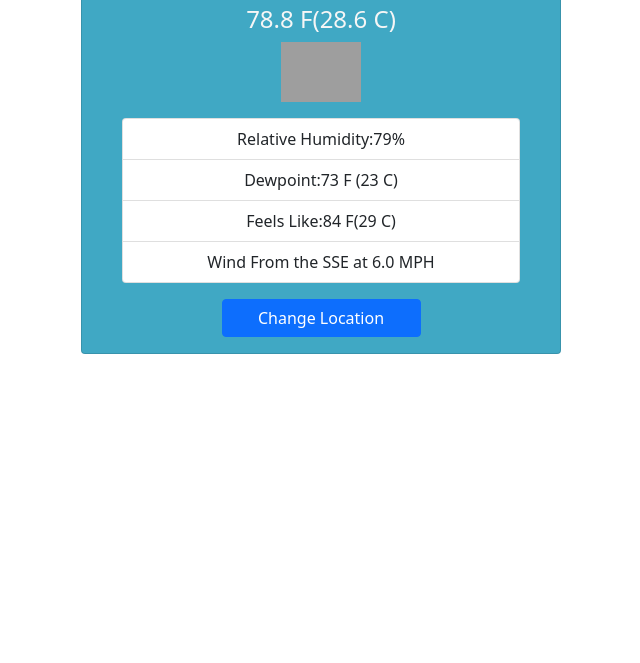
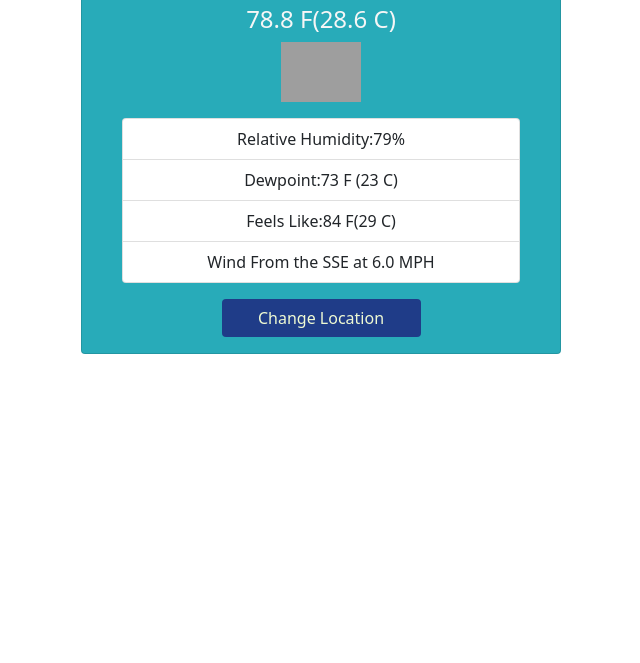
Before and after one commit to naren03/Weather-Project, a plain HTML site: page index.html in a window 1280 px wide. Shown: the part 137-800 px from the top of the page, without its empty margins (319-959 px from the left). Drawn offline with nearby package versions, Linux system fonts and the light colour scheme; grey boxes are pictures that could not be loaded.

Commit message:
UI changes

```diff
--- a/index.html
+++ b/index.html
@@ -19,7 +19,7 @@
 		<div class="container-md">
 			<div
 				class="card mx-auto mt-5 rounded"
-				style="width: 30rem; background-color: #40a8c4"
+				style="width: 30rem; background-color: #28abb9"
 			>
 				<h1 class="mx-auto" style="color: #f6f6f6">Miami,FL</h1>
 				<h4 class="mx-auto">Mostly Cloudy</h4>
@@ -41,7 +41,11 @@
 						</li>
 					</ul>
 					<div class="d-grid gap-2 col-6 mx-auto mt-3">
-						<button type="button" class="btn btn-primary">
+						<button
+							type="button"
+							class="btn"
+							style="background-color: #1f3c88; color: #effad3"
+						>
 							Change Location
 						</button>
 					</div>
```
